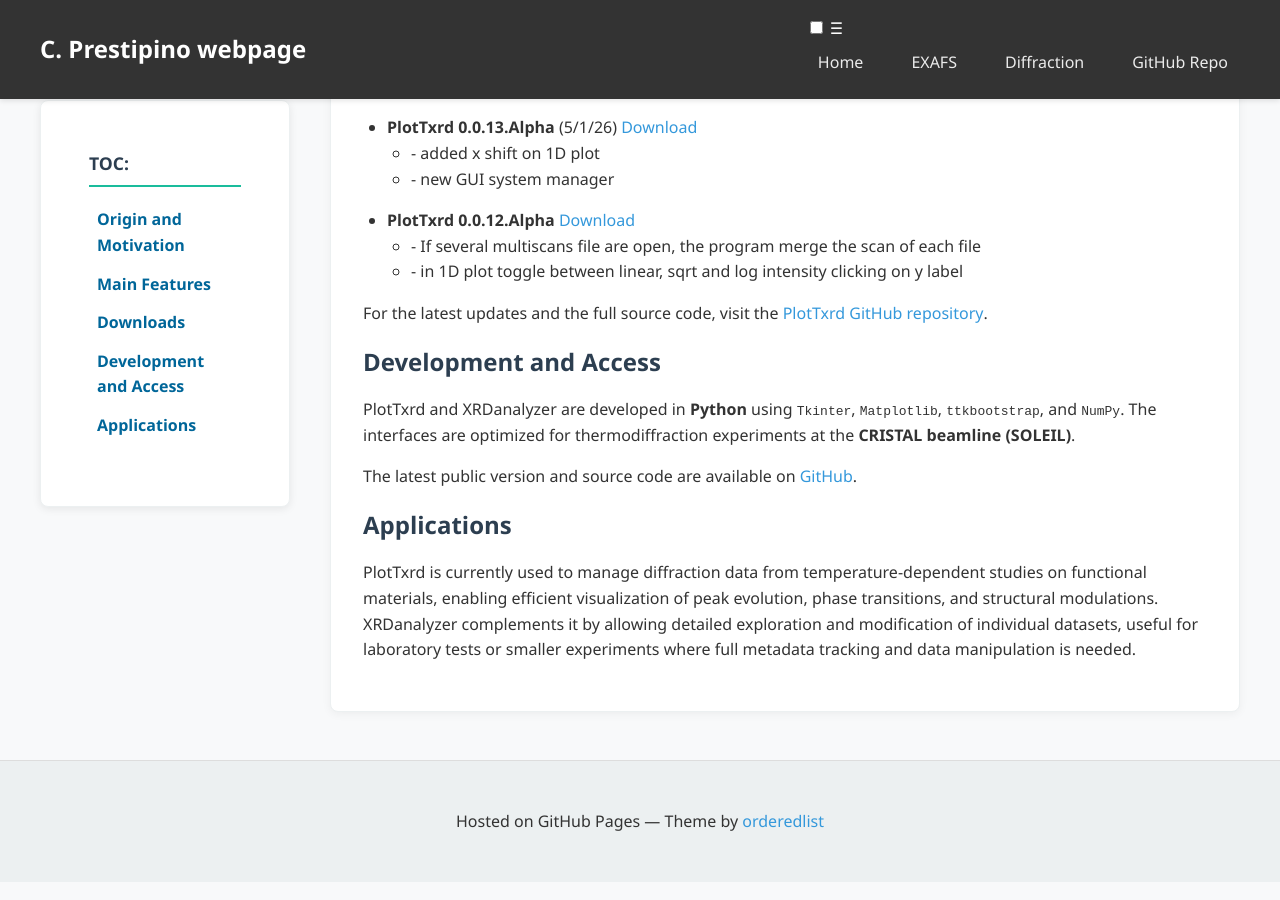
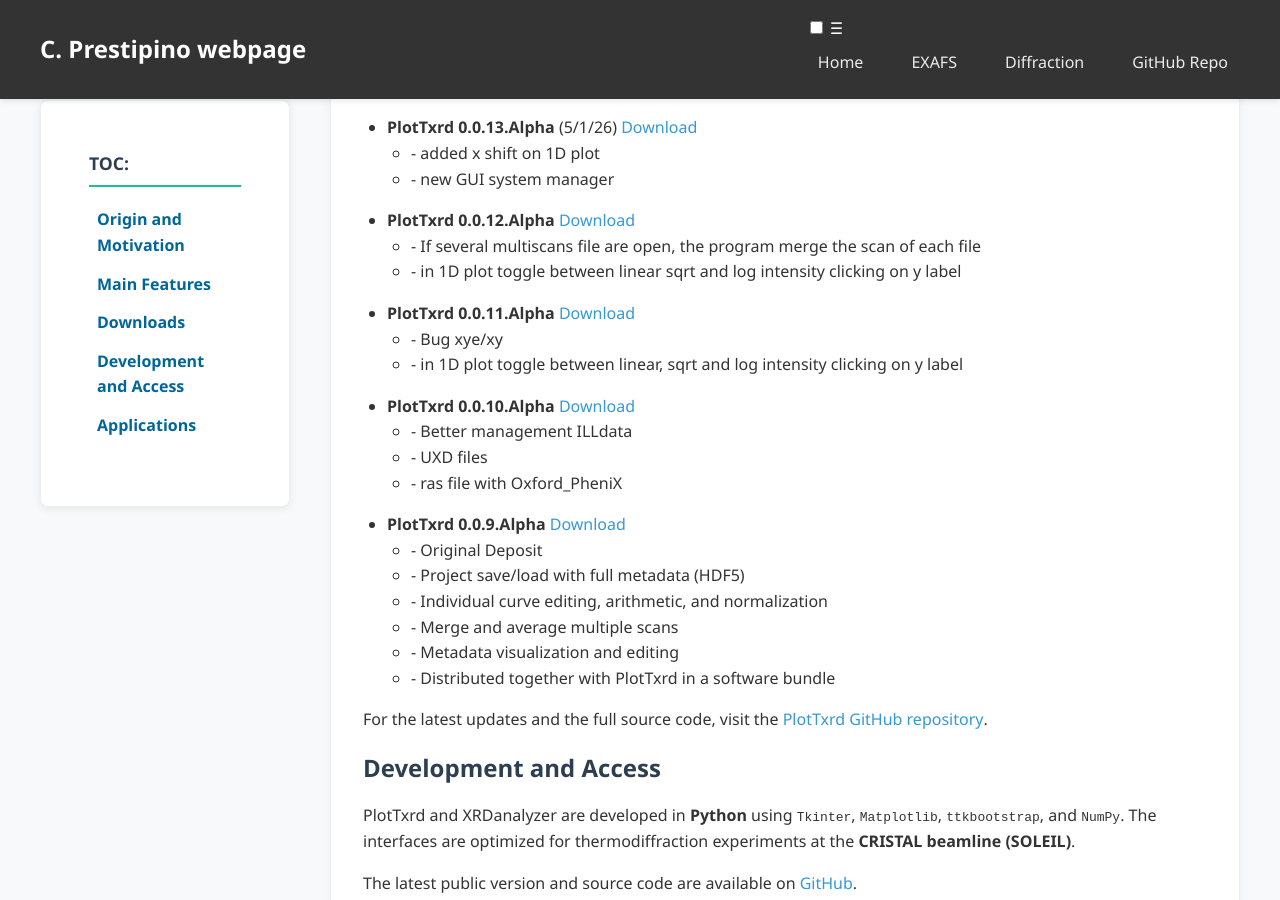
Before and after one commit to Prestipino/Prestipino.github.io, a Jekyll site: the page built from PlotTxrd.html, in a window 1280 px wide and 900 px high, scrolled down 1223 px. Built offline with Jekyll 4.4.1, drawn with Linux system fonts in a browser that asks for light colours.

Commit message:
Update PlotTxrd.html

```diff
--- a/PlotTxrd.html
+++ b/PlotTxrd.html
@@ -75,7 +75,30 @@ description: "PlotTxrd software page"
     <li><strong>PlotTxrd 0.0.12.Alpha</strong> <a href="https://sdrive.cnrs.fr/s/QbNCFApc6pWgCW9">Download</a>
       <ul>
         <li>- If several multiscans file are open, the program merge the scan of each file</li>
+        <li>- in 1D plot toggle between linear sqrt and log intensity clicking on y label</li>
+      </ul>
+    </li>
+    <li><strong>PlotTxrd 0.0.11.Alpha</strong> <a href="https://sdrive.cnrs.fr/s/xrso24caoCMKsFK">Download</a>
+      <ul>
+        <li>- Bug xye/xy</li>
         <li>- in 1D plot toggle between linear, sqrt and log intensity clicking on y label</li>
+      </ul>
+    </li>
+    <li><strong>PlotTxrd 0.0.10.Alpha</strong> <a href="https://sdrive.cnrs.fr/s/BapdytLz27geWCj">Download</a>
+      <ul>
+        <li>- Better management ILLdata</li>
+        <li>- UXD files</li>
+        <li>- ras file with Oxford_PheniX</li>
+      </ul>
+    </li>
+    <li><strong>PlotTxrd 0.0.9.Alpha</strong> <a href="https://sdrive.cnrs.fr/s/J7QcJwRDBg3DJtF">Download</a>
+      <ul>
+        <li>- Original Deposit</li>
+        <li>- Project save/load with full metadata (HDF5)</li>
+        <li>- Individual curve editing, arithmetic, and normalization</li>
+        <li>- Merge and average multiple scans</li>
+        <li>- Metadata visualization and editing</li>
+        <li>- Distributed together with PlotTxrd in a software bundle</li>
       </ul>
     </li>
     </li>
```
